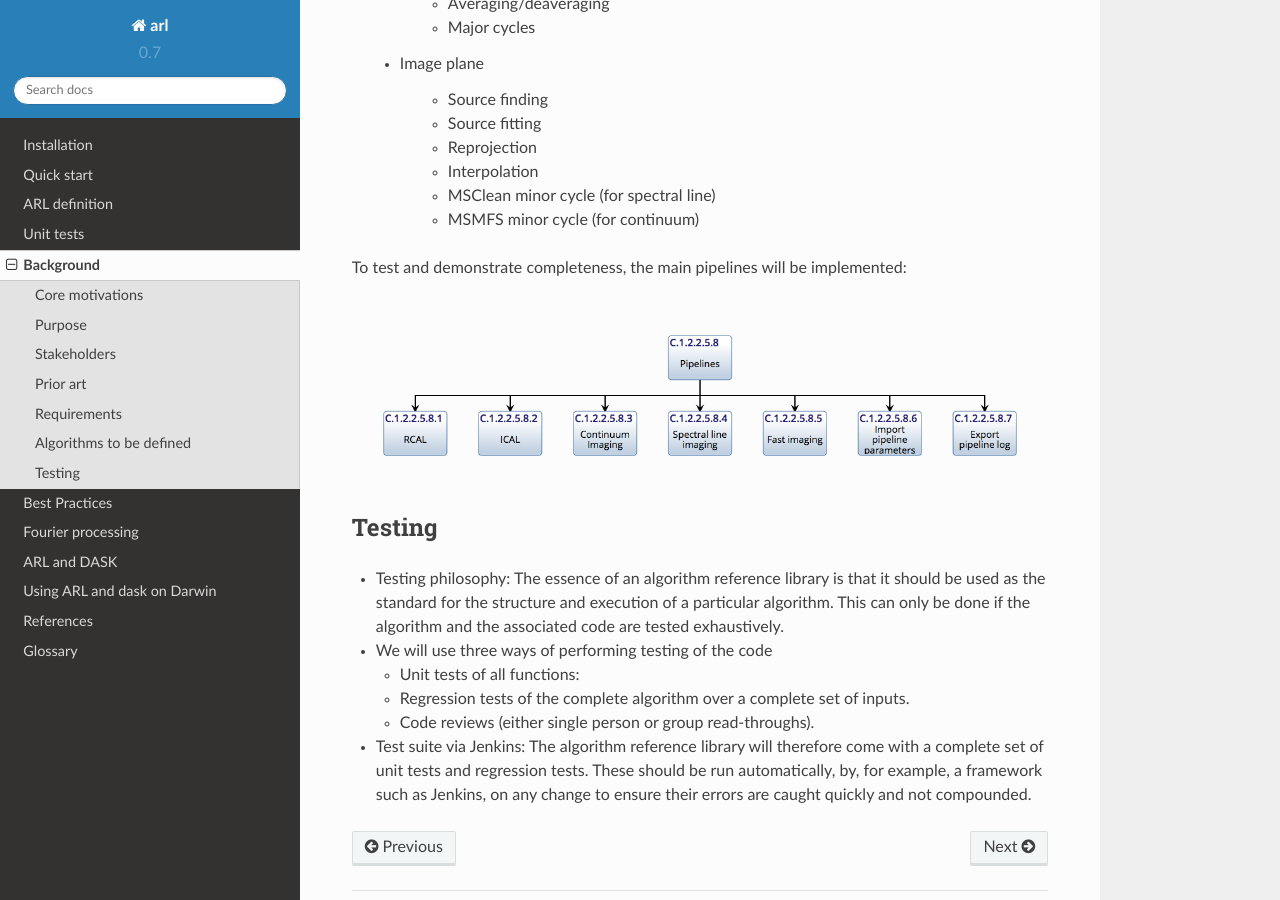
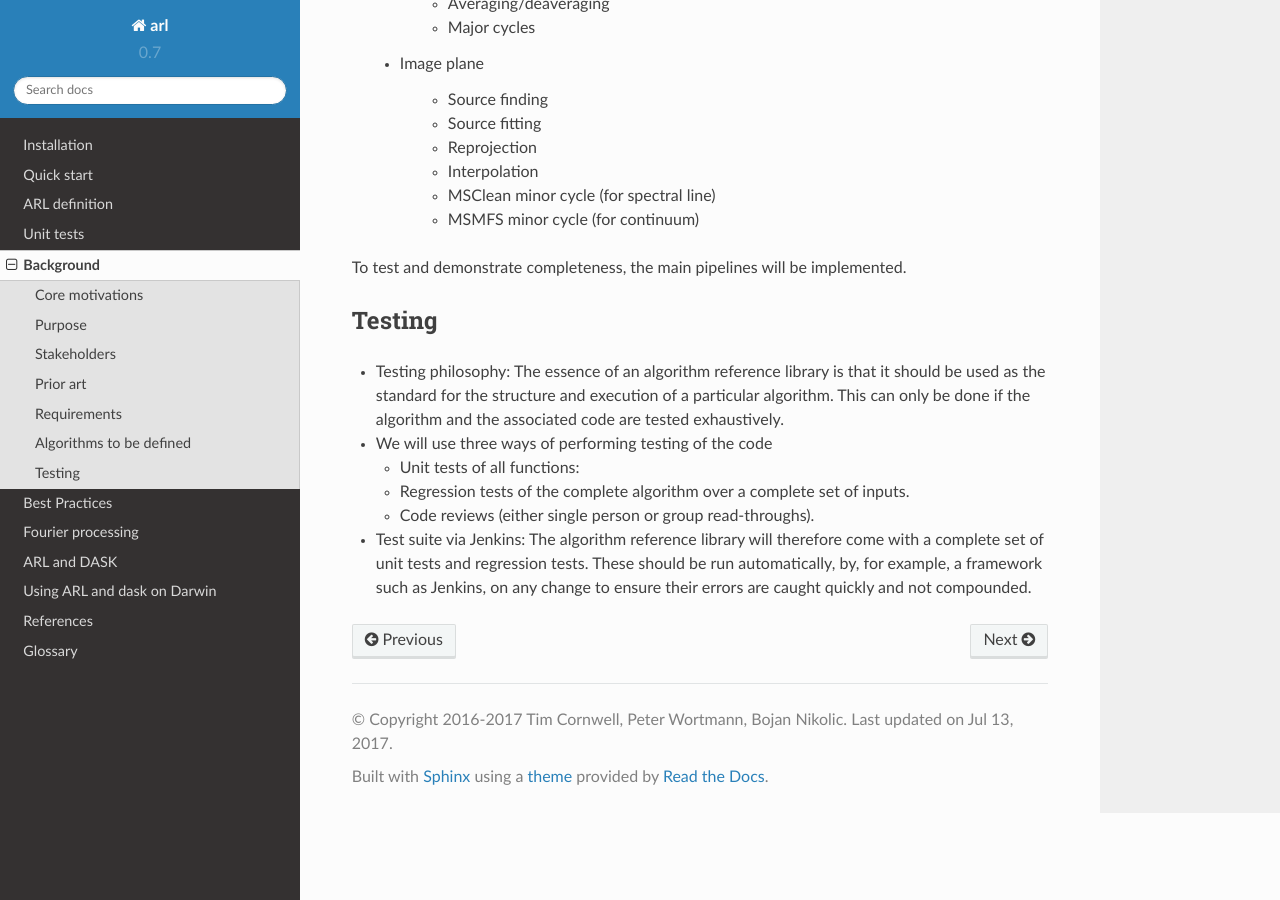
Before and after one commit to ska-telescope/ska-sdp-func-python, a Sphinx documentation site: the page built from docs/ARL_background.rst, in a window 1280 px wide and 900 px high, scrolled down 3720 px. Built offline with Sphinx 7.4.7 and the Read the Docs theme 2.0.0, drawn with Linux system fonts in a browser that asks for light colours; pages that are not in the unit, such as notebooks, are missing from menus.

```diff
--- a/docs/ARL_background.rst
+++ b/docs/ARL_background.rst
@@ -181,9 +181,7 @@ framework in place expeditiously than to have each algorithm be state-of-the-art
       - MSMFS minor cycle (for continuum)
 
 
-To test and demonstrate completeness, the main pipelines will be implemented:
-
-.. image:: ./ARL_pipelines.png
+To test and demonstrate completeness, the main pipelines will be implemented.
 
 Testing
 -------
```
Also changed, not shown: docs/ARL_Fourier_processing.rst (+2 -5 lines), docs/ARL_definition.rst (+8 -2 lines), docs/ARL_fourier_processing.png (deleted), docs/ARL_ftprocessor.png (deleted), docs/ARL_pipelines.png (deleted), 1 other file.
